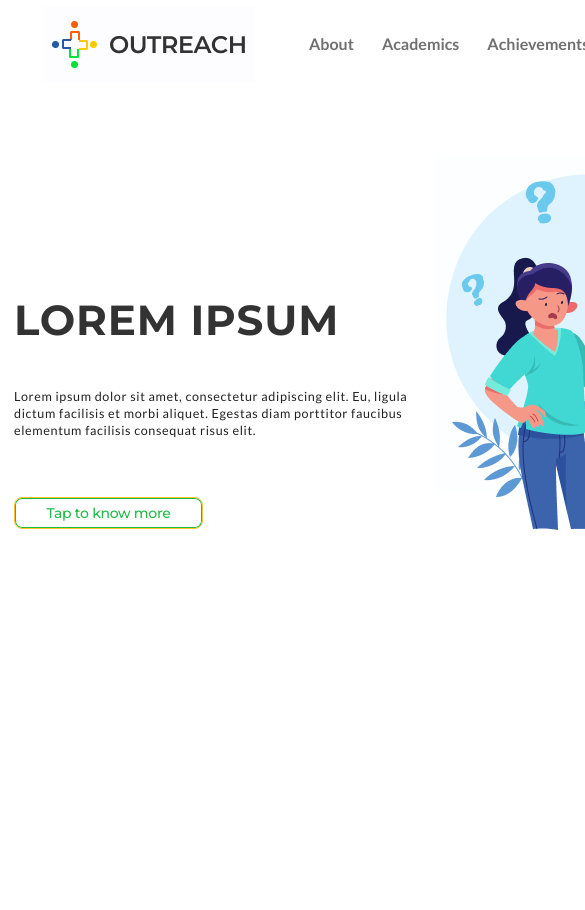
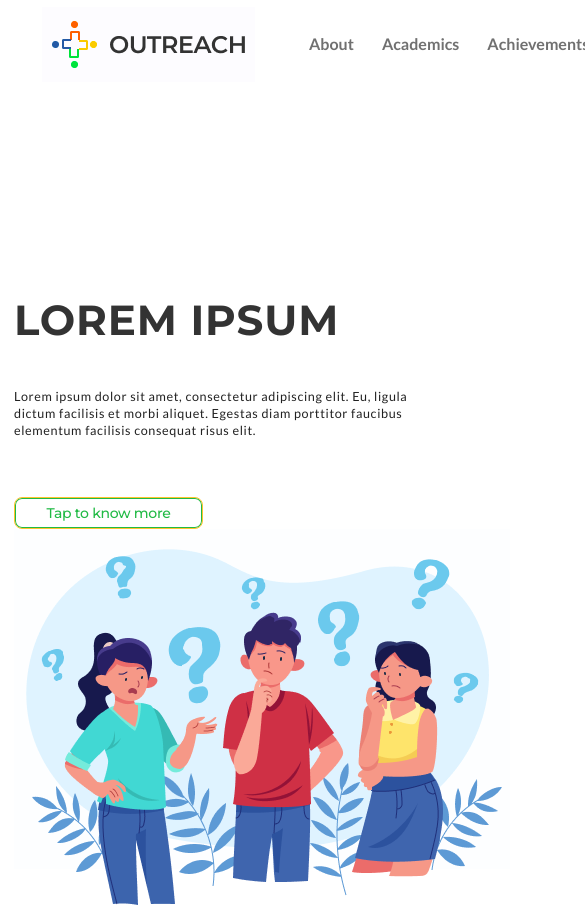
Before and after one commit to Outreach-IITR/Outreach_Website_Frontend, a React (Create React App) app: page / in a window 390 px wide. Shown: the top 910 px of the page, 585 px wide, since content can reach past the window. Before the commit the page ends 844 px from the top, so only its background shows below. Built offline with nearby package versions, Linux system fonts and the light colour scheme.

Commit message:
First part made responsive

```diff
--- a/src/App.js
+++ b/src/App.js
@@ -6,7 +6,7 @@ function App() {
   return (
     <div>
       <Navbar />
-      <Homepage/>
+      <Homepage />
     </div>
   );
 }
--- a/src/Components/Homepage/Homepage.css
+++ b/src/Components/Homepage/Homepage.css
@@ -1,7 +1,7 @@
 #FirstSection {
     display: flex;
     justify-content: space-between;
-    /* flex-wrap: wrap; */
+    flex-wrap: wrap;
 }
 
 #FirstSectionContent {
@@ -26,8 +26,7 @@
     display: flex;
     margin-bottom: 3rem;
     text-transform: uppercase;
-
-color: #333333;
+    color: #333333;
 
 }
 #FirstSectionContent button{
@@ -43,8 +42,6 @@ color: #333333;
     line-height: 1rem;
     padding-top: 0.55rem;
     /* identical to box height */
-
     letter-spacing: -0.02em;
-
     color: #FEC32E;
 }
--- a/src/Components/Homepage/Homepage.js
+++ b/src/Components/Homepage/Homepage.js
@@ -14,7 +14,7 @@ class Homepage extends React.Component {
                         <p>
                             Lorem ipsum dolor sit amet, consectetur adipiscing elit. Eu, ligula dictum facilisis et morbi aliquet. Egestas diam porttitor faucibus elementum facilisis consequat risus elit.
                         </p>
-                        <button className="ui positive basic button">
+                        <button id="topButton" className="ui positive basic button">
                             Tap to know more
                         </button>
                     </div>
```
